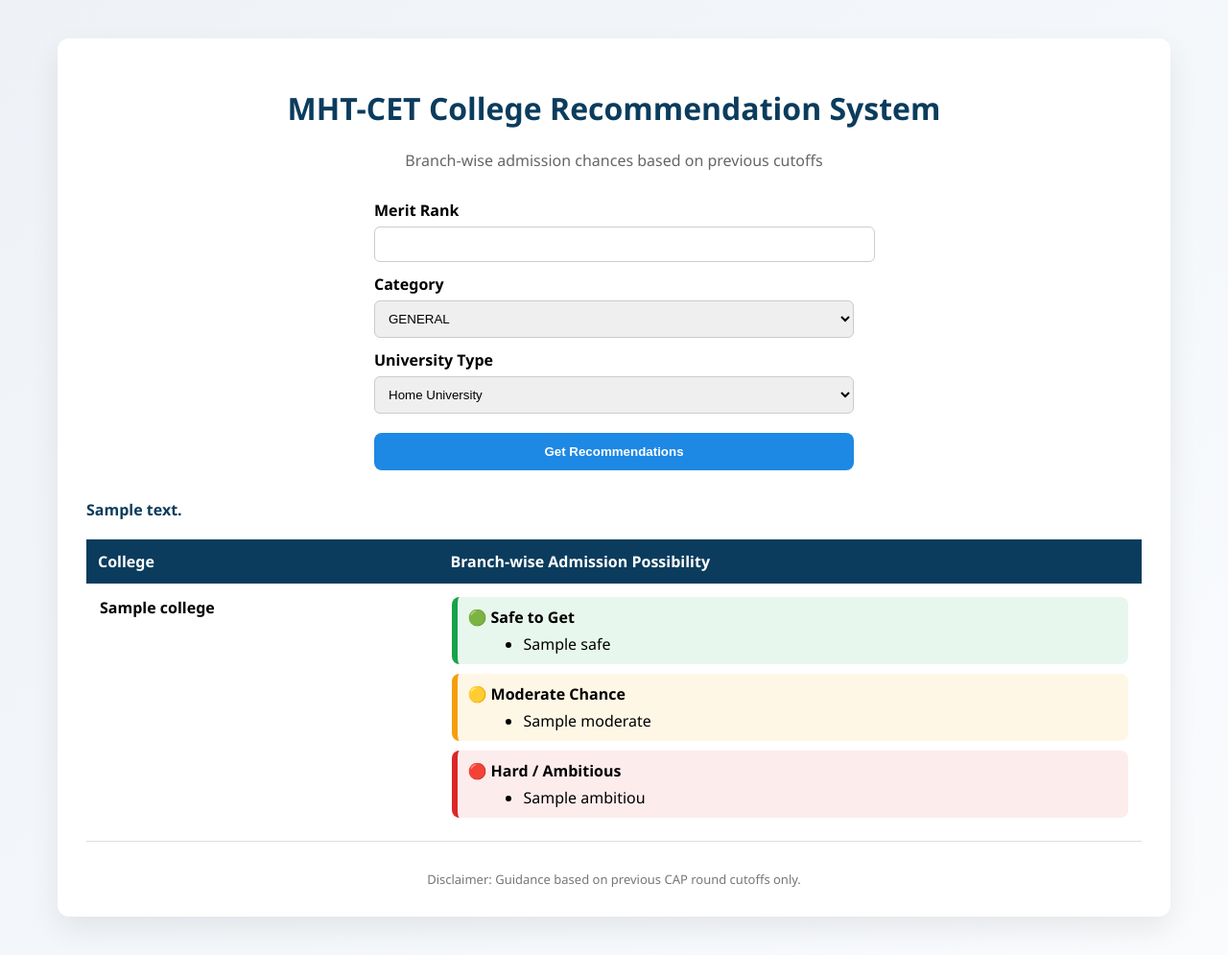
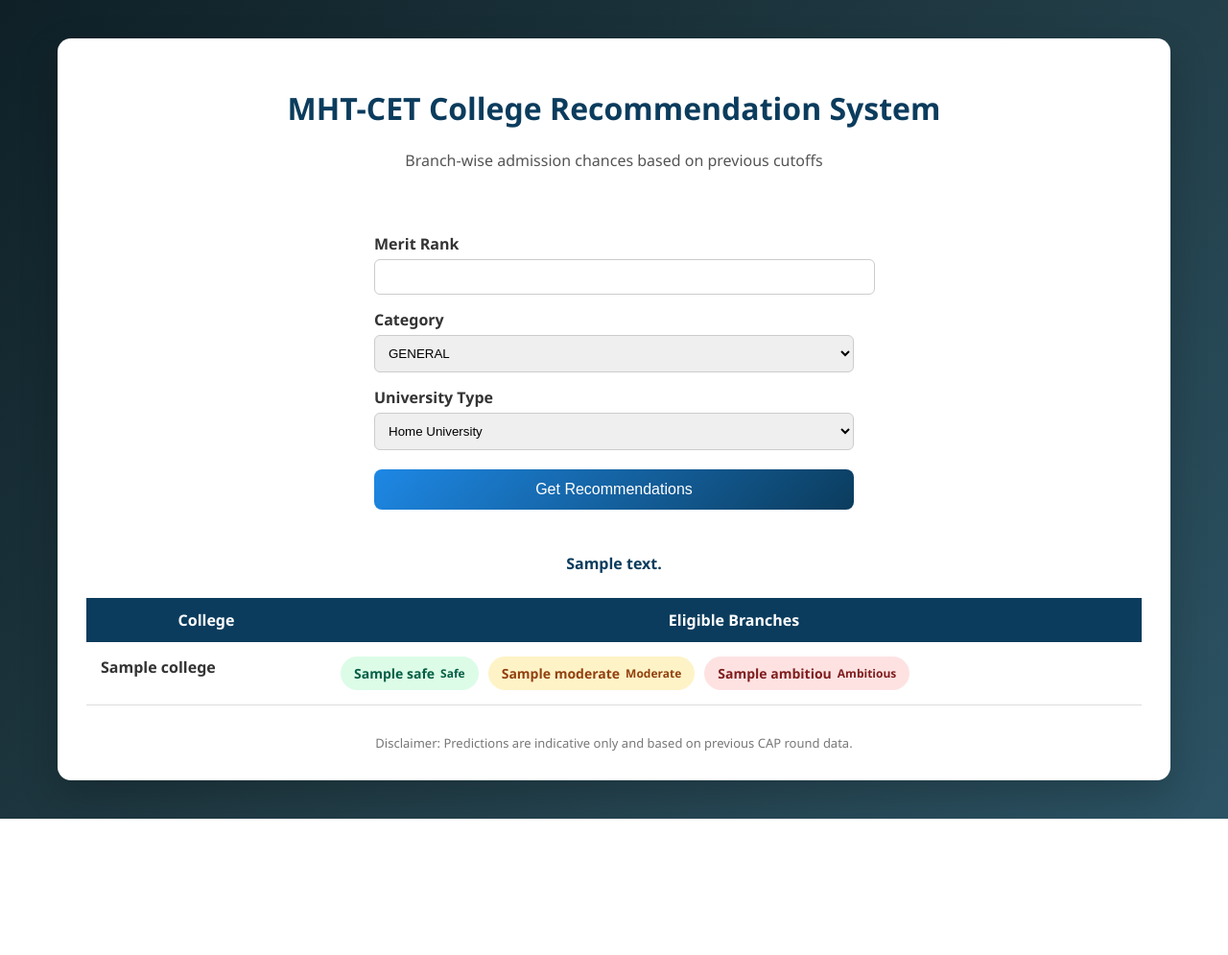
Before and after one commit to AshwinDate/mhtcetcollegepredictor, a Flask app: template templates/index.html in a window 1280 px wide. Shown: the whole page at 96% size. After the commit the page ends 853 px from the top, so only its background shows below. Run offline with Flask 3, Linux system fonts and the light colour scheme; the template is opened without the code that fills it: most values are stand-ins (such as "Sample title", 1, 10 or a date in 2020).

Commit message:
Update UI and branch-wise admission logic

```diff
--- a/app.py
+++ b/app.py
@@ -5,7 +5,7 @@ from collections import defaultdict
 app = Flask(__name__)
 
 # =========================
-# COLLEGE PRIORITY (LOWER = BETTER)
+# COLLEGE PRIORITY
 # =========================
 COLLEGE_RANKING = {
     "COEP Tech Pune": 1,
@@ -22,22 +22,16 @@ COLLEGE_RANKING = {
 }
 
 # =========================
-# RANK → PERCENTILE (APPROX)
+# RANK → PERCENTILE
 # =========================
 def rank_to_percentile(rank):
     if rank <= 100: return 99.95
-    elif rank <= 200: return 99.90
-    elif rank <= 300: return 99.85
     elif rank <= 500: return 99.75
-    elif rank <= 700: return 99.65
     elif rank <= 1000: return 99.50
-    elif rank <= 2000: return 98.80
     elif rank <= 3000: return 98.00
     elif rank <= 5000: return 97.00
-    elif rank <= 8000: return 95.50
-    elif rank <= 12000: return 93.00
-    elif rank <= 20000: return 90.00
-    else: return 85.00
+    elif rank <= 10000: return 95.00
+    else: return 90.00
 
 # =========================
 # LOAD CSV
@@ -46,16 +40,16 @@ def load_colleges():
     data = []
     with open("colleges.csv", encoding="utf-8") as f:
         reader = csv.DictReader(f)
-        for row in reader:
-            row["cutoff"] = float(row["cutoff"])
-            data.append(row)
+        for r in reader:
+            r["cutoff"] = float(r["cutoff"])
+            data.append(r)
     return data
 
 # =========================
-# MAIN ROUTE
+# ROUTE
 # =========================
 @app.route("/", methods=["GET", "POST"])
-def home():
+def index():
     results = []
     summary = ""
 
@@ -65,7 +59,7 @@ def home():
         seat_type = request.form.get("seat_type", "HU")
 
         your_percentile = rank_to_percentile(rank)
-        raw = load_colleges()
+        rows = load_colleges()
 
         grouped = defaultdict(lambda: {
             "college": "",
@@ -74,28 +68,25 @@ def home():
             "ambitious": []
         })
 
-        for r in raw:
-            if r["category"] != category:
-                continue
-            if r["seat_type"] != seat_type:
-                continue
-            if your_percentile < r["cutoff"]:
+        for r in rows:
+            if r["category"] != category or r["seat_type"] != seat_type:
                 continue
 
-            margin = your_percentile - r["cutoff"]
+            if your_percentile >= r["cutoff"]:
+                margin = round(your_percentile - r["cutoff"], 2)
 
-            if margin >= 5:
-                chance = "safe"
-            elif margin >= 1:
-                chance = "moderate"
-            else:
-                chance = "ambitious"
+                if margin >= 5:
+                    chance = "safe"
+                elif margin >= 1:
+                    chance = "moderate"
+                else:
+                    chance = "ambitious"
 
-            college = r["college"]
-            grouped[college]["college"] = college
-            grouped[college][chance].append(r["branch"])
+                college = r["college"]
+                grouped[college]["college"] = college
+                grouped[college][chance].append(r["branch"])
 
-        # Sort colleges by priority
+        # Convert to list + sort by ranking
         results = sorted(
             grouped.values(),
             key=lambda x: COLLEGE_RANKING.get(x["college"], 999)
--- a/static/style.css
+++ b/static/style.css
@@ -1,16 +1,17 @@
 body {
     margin: 0;
-    font-family: Segoe UI, Arial, sans-serif;
-    background: linear-gradient(135deg, #eef2f7, #f9fbfd);
+    font-family: "Segoe UI", Arial, sans-serif;
+    background: linear-gradient(135deg, #0f2027, #203a43, #2c5364);
+    color: #333;
 }
 
 .container {
     max-width: 1100px;
     margin: 40px auto;
-    background: white;
+    background: #ffffff;
     padding: 30px;
-    border-radius: 12px;
-    box-shadow: 0 12px 30px rgba(0,0,0,0.08);
+    border-radius: 14px;
+    box-shadow: 0 15px 40px rgba(0,0,0,0.2);
 }
 
 h1 {
@@ -20,25 +21,26 @@ h1 {
 
 .subtitle {
     text-align: center;
-    color: #666;
     margin-bottom: 30px;
+    color: #555;
 }
 
 .form-card {
     max-width: 500px;
-    margin: 0 auto 30px auto;
+    margin: auto;
+    padding: 20px;
 }
 
 label {
+    display: block;
+    margin-top: 15px;
     font-weight: 600;
-    display: block;
-    margin-top: 12px;
 }
 
 input, select {
     width: 100%;
     padding: 10px;
-    margin-top: 6px;
+    margin-top: 5px;
     border-radius: 6px;
     border: 1px solid #ccc;
 }
@@ -47,20 +49,22 @@ button {
     width: 100%;
     margin-top: 20px;
     padding: 12px;
-    background: #1e88e5;
+    background: linear-gradient(135deg, #1e88e5, #0b3c5d);
     color: white;
-    font-weight: bold;
     border: none;
     border-radius: 8px;
+    font-size: 16px;
     cursor: pointer;
 }
 
 .summary {
+    margin: 25px 0;
     font-weight: bold;
-    margin: 20px 0;
+    text-align: center;
     color: #0b3c5d;
 }
 
+/* ===== TABLE ===== */
 .results-table {
     width: 100%;
     border-collapse: collapse;
@@ -70,48 +74,60 @@ button {
     background: #0b3c5d;
     color: white;
     padding: 12px;
-    text-align: left;
 }
 
 .results-table td {
-    padding: 14px;
+    padding: 15px;
     border-bottom: 1px solid #ddd;
     vertical-align: top;
 }
 
 .college-name {
     font-weight: bold;
-    font-size: 16px;
+    width: 220px;
 }
 
-.branch-group {
-    padding: 10px;
-    margin-bottom: 10px;
-    border-radius: 8px;
+/* ===== BRANCH PILLS ===== */
+.branch-cell {
+    display: flex;
+    flex-wrap: wrap;
+    gap: 10px;
 }
 
-.branch-group ul {
-    margin: 6px 0 0 18px;
+.branch-pill {
+    padding: 8px 14px;
+    border-radius: 999px;
+    font-size: 14px;
+    font-weight: 600;
+    display: inline-flex;
+    gap: 6px;
+    align-items: center;
 }
 
-.branch-group.safe {
-    background: #e8f7ee;
-    border-left: 6px solid #16a34a;
+.branch-pill small {
+    font-size: 12px;
+    font-weight: 700;
 }
 
-.branch-group.moderate {
-    background: #fff7e6;
-    border-left: 6px solid #f59e0b;
+/* COLORS */
+.safe {
+    background: #dcfce7;
+    color: #065f46;
 }
 
-.branch-group.ambitious {
-    background: #fdecec;
-    border-left: 6px solid #dc2626;
+.moderate {
+    background: #fef3c7;
+    color: #92400e;
+}
+
+.ambitious {
+    background: #fee2e2;
+    color: #7f1d1d;
 }
 
 .footer {
     margin-top: 30px;
+    text-align: center;
     font-size: 13px;
     color: #777;
-    text-align: center;
 }
--- a/templates/index.html
+++ b/templates/index.html
@@ -2,7 +2,9 @@
 <html lang="en">
 <head>
     <meta charset="UTF-8">
-    <title>MHT CET College Predictor</title>
+    <title>MHT CET College Predictor 2025</title>
+    <meta name="viewport" content="width=device-width, initial-scale=1.0">
+
     <link rel="stylesheet" href="{{ url_for('static', filename='style.css') }}">
 </head>
 
@@ -24,7 +26,6 @@
             <option>SC</option>
             <option>ST</option>
             <option>EWS</option>
-            <option>VJDT</option>
         </select>
 
         <label>University Type</label>
@@ -43,58 +44,38 @@
         <thead>
             <tr>
                 <th>College</th>
-                <th>Branch-wise Admission Possibility</th>
+                <th>Eligible Branches</th>
             </tr>
         </thead>
+        <tbody>
 
-        <tbody>
         {% for c in results %}
         <tr>
             <td class="college-name">{{ c.college }}</td>
-            <td>
+            <td class="branch-cell">
 
-                {% if c.safe %}
-                <div class="branch-group safe">
-                    <strong>🟢 Safe to Get</strong>
-                    <ul>
                 {% for b in c.safe %}
-                        <li>{{ b }}</li>
+                    <span class="branch-pill safe">{{ b }} <small>Safe</small></span>
                 {% endfor %}
-                    </ul>
-                </div>
-                {% endif %}
 
-                {% if c.moderate %}
-                <div class="branch-group moderate">
-                    <strong>🟡 Moderate Chance</strong>
-                    <ul>
                 {% for b in c.moderate %}
-                        <li>{{ b }}</li>
+                    <span class="branch-pill moderate">{{ b }} <small>Moderate</small></span>
                 {% endfor %}
-                    </ul>
-                </div>
-                {% endif %}
 
-                {% if c.ambitious %}
-                <div class="branch-group ambitious">
-                    <strong>🔴 Hard / Ambitious</strong>
-                    <ul>
                 {% for b in c.ambitious %}
-                        <li>{{ b }}</li>
+                    <span class="branch-pill ambitious">{{ b }} <small>Ambitious</small></span>
                 {% endfor %}
-                    </ul>
-                </div>
-                {% endif %}
 
             </td>
         </tr>
         {% endfor %}
+
         </tbody>
     </table>
     {% endif %}
 
     <div class="footer">
-        Disclaimer: Guidance based on previous CAP round cutoffs only.
+        Disclaimer: Predictions are indicative only and based on previous CAP round data.
     </div>
 
 </div>
```
Lines whose indentation alone changed are shown as unchanged.
